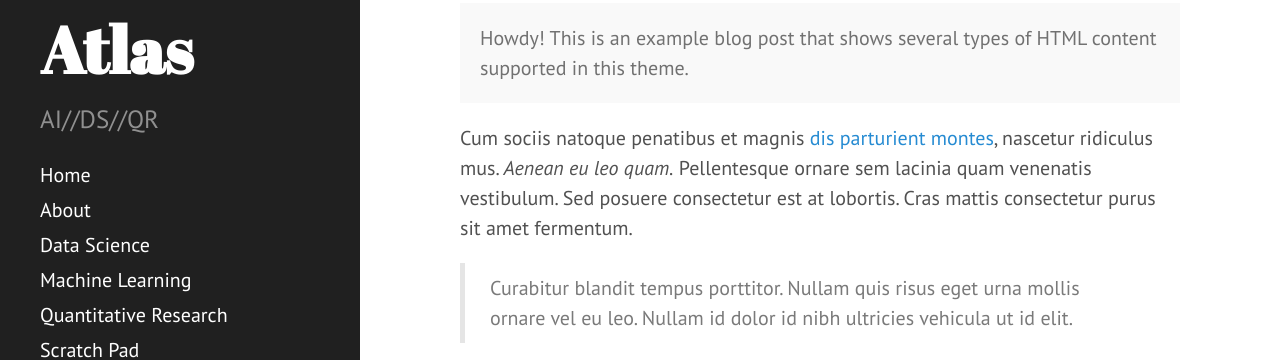
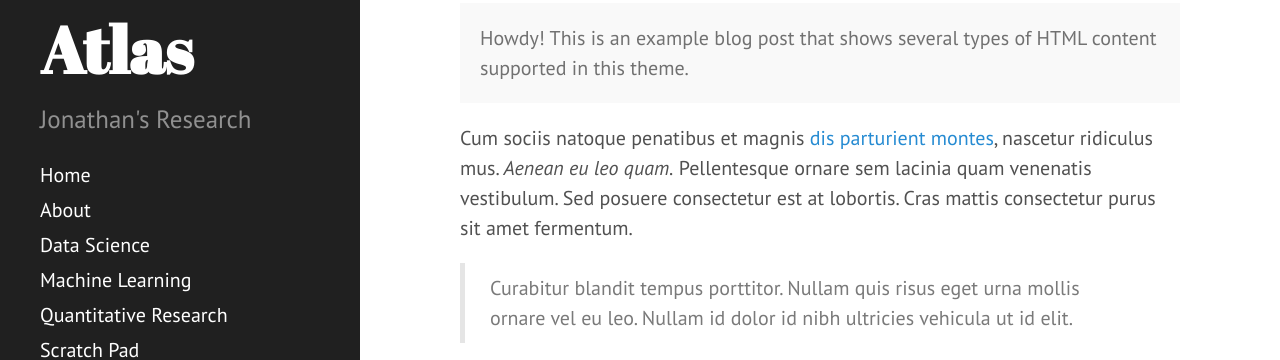
Before and after one commit to JonathanJohann/Research, a Jekyll site: the page built from index.html, in a window 1280 px wide. Shown: the part 387-747 px from the top of the page. Built offline with Jekyll 4.4.1, drawn with Linux system fonts in a browser that asks for light colours; Markdown is read by kramdown in place of the engine named in the settings; the list of posts is cut into pages by our own code.

Commit message:
Update _config.yml

```diff
--- a/_config.yml
+++ b/_config.yml
@@ -9,7 +9,7 @@ permalink:        pretty
 # Setup
 title:            Atlas
 tagline:          ''
-description:      "AI//DS//QR"
+description:      "Jonathan's Research"
 url:              https://jonathanjohann.github.io/Research
 baseurl:          /Research/
 
```
